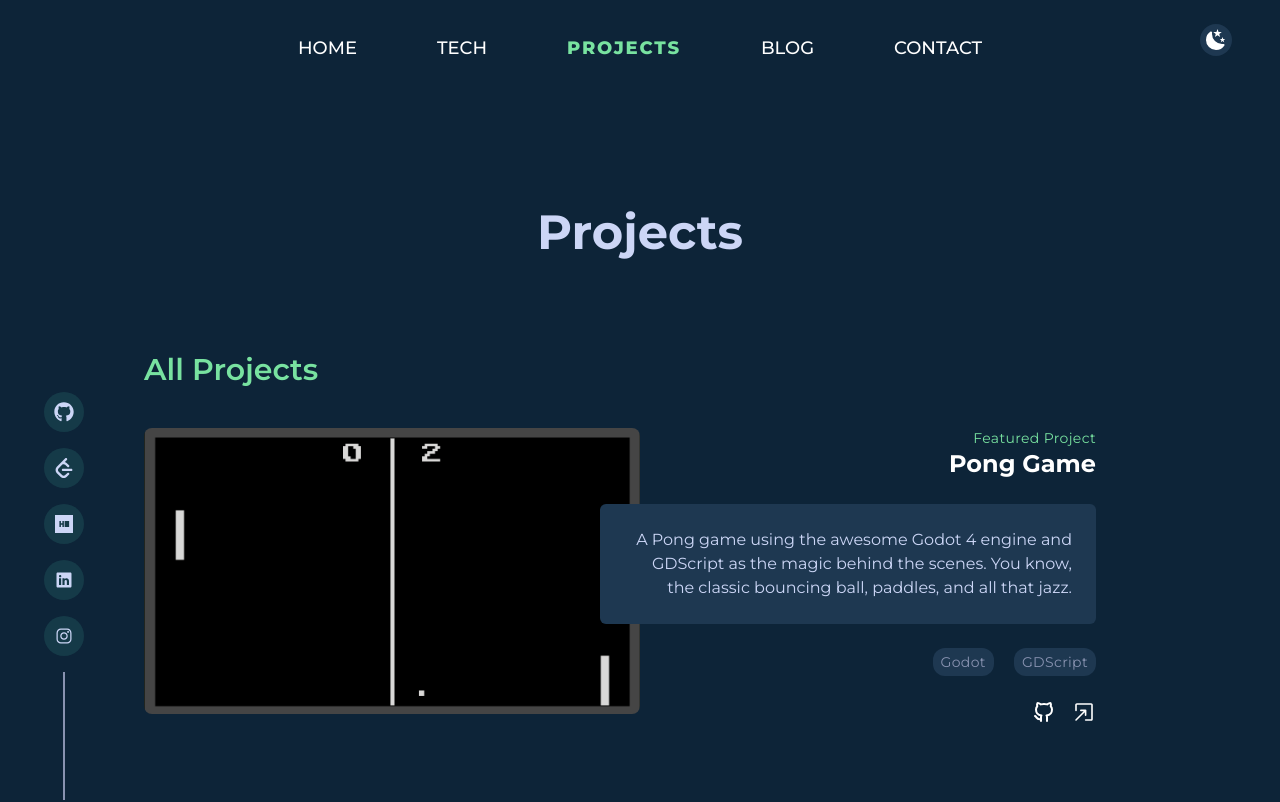
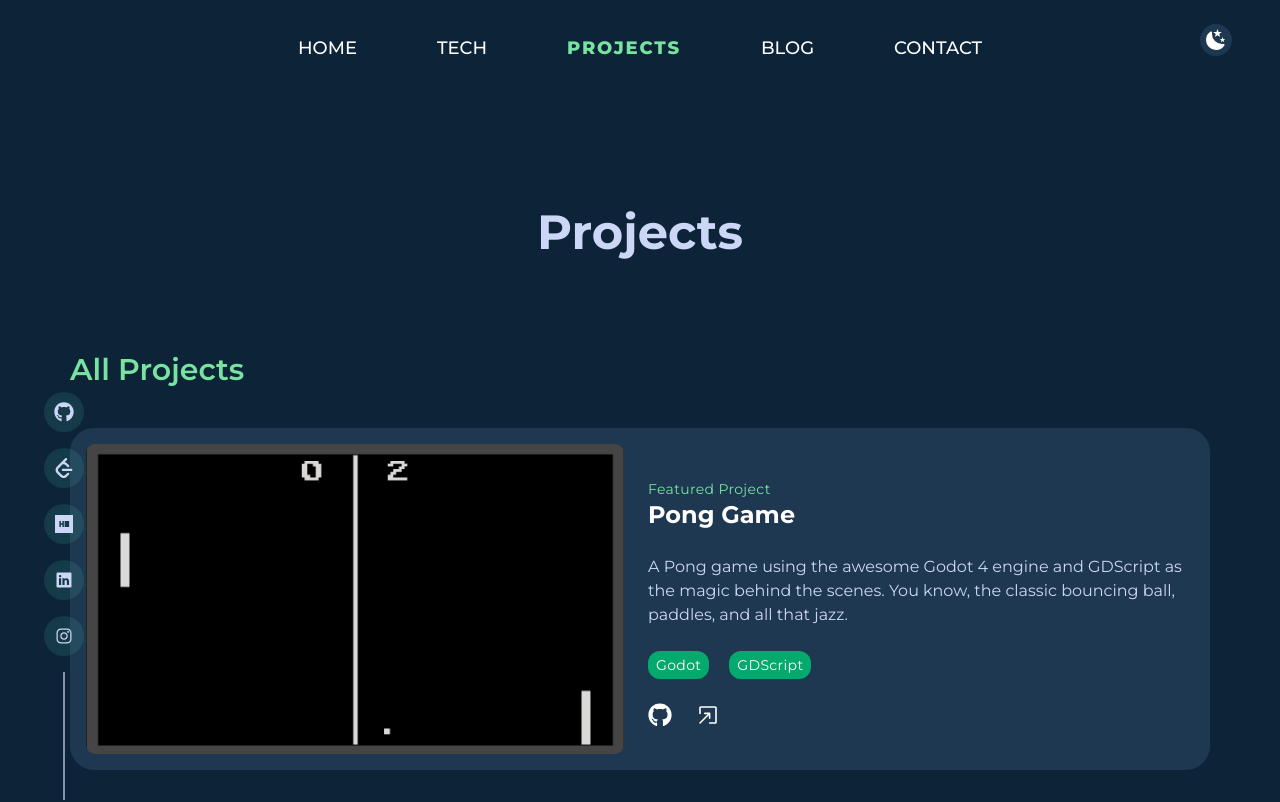
Before and after one commit to Harjot01/harjot.tech, a Next.js app: page /projects in a window 1280 px wide. Shown: the top 802 px of the page. Built offline with nearby package versions, Linux system fonts and the light colour scheme.

Commit message:
Project section changed

```diff
--- a/app/projects/page.tsx
+++ b/app/projects/page.tsx
@@ -7,8 +7,8 @@ import React from "react";
 
 const Projects = () => {
   return (
-    <section className="">
-      <div className="max-w-[90vw] lgl:px-20 py-28 mx-auto">
+    <section className="max-w-contentContainer py-28 mx-auto">
+      <div className="max-w-[90vw] mx-auto">
 
         <h2 className="text-5xl mb-24 font-bold text-secondary dark:text-textLight text-center">Projects</h2>
         <SectionTitle title="All Projects" />
--- a/components/Navbar/Navbar.tsx
+++ b/components/Navbar/Navbar.tsx
@@ -68,8 +68,9 @@ const Navbar = () => {
               </motion.li>
             </Link>
             <Link
-              className={`hidden mdl:flex items-center gap-1   hover:text-textDarkGreen dark:hover:text-textGreen  cursor-pointer duration-300 nav-link ${currentRoute === '#tech' ? "tracking-widest text-sm md:text-lg font-extrabold dark:text-textGreen text-textDarkGreen" : "text-secondary dark:text-white  font-medium "}`}
-              href="#tech"
+              className={`hidden mdl:flex items-center gap-1  hover:text-textDarkGreen dark:hover:text-textGreen  cursor-pointer duration-300 nav-link ${currentRoute === '/#tech' ? "tracking-widest text-sm md:text-lg font-extrabold dark:text-textGreen text-textDarkGreen" : "text-secondary dark:text-white  font-medium "}`}
+              href="/#tech"
+              onClick={handleScroll}
 
             >
               <motion.li
--- a/components/Projects/ProjectCard.tsx
+++ b/components/Projects/ProjectCard.tsx
@@ -1,7 +1,9 @@
 "use client";
 import React from 'react'
 import Image from 'next/image'
-import { TbBrandGithub } from 'react-icons/tb'
+// import { TbBrandGithub } from 'react-icons/tb'
+import { FaGithub } from 'react-icons/fa6';
+import { FaOpencart } from 'react-icons/fa';
 import { RxOpenInNewWindow } from 'react-icons/rx'
 import { projectsData } from '@/lib/data';
 import { motion } from 'framer-motion';
@@ -16,7 +18,7 @@ const ProjectCard = ({ projectLink, img, title, summary, tags, githubLink, featu
             whileInView={{ y: 0, opacity: 1 }}
             transition={{ duration: 0.5, delay: 0.3 }}
             viewport={{ once: true }}
-            className="flex flex-col xl:flex-row gap-6 group">
+            className="max-w-contentContainer rounded-3xl  flex bg-lightMode dark:bg-secondary flex-col xl:flex-row gap-6 group">
             <a
                 className="w-full xl:w-1/2 h-auto relative "
                 href={projectLink}
@@ -24,14 +26,14 @@ const ProjectCard = ({ projectLink, img, title, summary, tags, githubLink, featu
             >
                 <div className='rounded-lg overflow-hidden'>
                     <Image
-                        className="w-full h-full transition-all duration-500 hover:scale-105 object-cover"
+                        className="w-full rounded-[25px] h-full p-4  object-cover duration-500 group-hover:scale-105 "
                         src={img}
                         alt="Project Image"
                     />
 
                 </div>
             </a>
-            <div className="w-full xl:w-1/2 flex flex-col gap-6 lgl:justify-between items-end text-right xl:-ml-16 z-10">
+            <div className="w-full xl:w-1/2 flex flex-col gap-6 lgl:justify-center pl-4 pt-6  items-start  xl:-ml-8 z-10">
                 <div>
 
                     {featured && <p className="font-titleFont text-textDarkGreen dark:text-textGreen text-sm tracking-wide">
@@ -39,32 +41,33 @@ const ProjectCard = ({ projectLink, img, title, summary, tags, githubLink, featu
                     </p>}
                     <h3 className="text-2xl font-bold">{title}</h3>
                 </div>
-                <p className="bg-lightMode text-[#004466] dark:bg-secondary dark:text-textLight text-sm md:text-base p-2 md:p-6 rounded-md">
+                <p className=" text-[#004466] text-left dark:text-textLight text-sm md:text-base  rounded-md">
                     {summary}
                 </p>
                 <ul className="text-xs md:text-sm font-titleFont tracking-wide flex gap-2 md:gap-5 justify-between text-textDark">
                     {/* Tags */}
                     {tags.map((tag, idx) => {
                         return (
-                            <li key={idx} className="bg-lightMode dark:bg-secondary rounded-xl md:px-2 md:py-1">{tag}</li>
+                            <li key={idx} className="bg-textDarkGreen text-white rounded-xl md:px-2 md:py-1">{tag}</li>
                         )
                     })}
 
                 </ul>
-                <div className="text-2xl flex gap-4">
+                <div className="pb-4 text-2xl flex gap-4">
                     <a
-                        className="hover:text-textDarkGreen dark:hover:text-textGreen duration-300"
+                        className="hover:text-textDarkGreen  dark:hover:text-textGreen duration-300"
                         href={githubLink}
                         target="_blank"
                     >
-                        <TbBrandGithub aria-label="Github Icon" />
+                        <FaGithub aria-label="Github Icon" />
                     </a>
                     <a
-                        className="hover:text-textDarkGreen dark:hover:text-textGreen duration-300"
+                        className="hover:text-textDarkGreen px-2 rounded-md  dark:hover:text-textGreen duration-300"
                         href={projectLink}
                         target="_blank"
                     >
-                        <RxOpenInNewWindow aria-label="Open In New Window Icon" />
+                        <RxOpenInNewWindow />
+                        {/* View Project */}
                     </a>
                 </div>
             </div>
```
